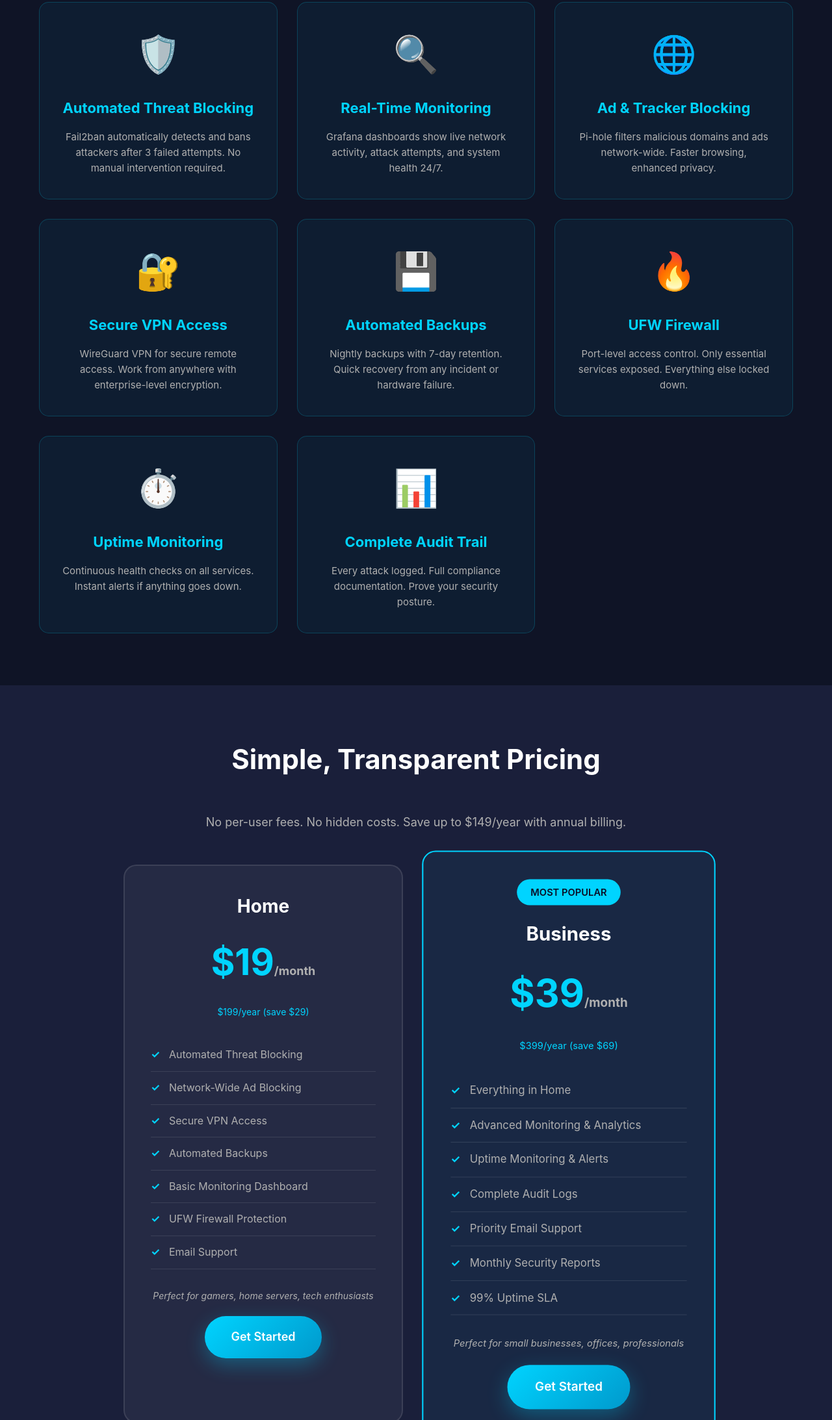
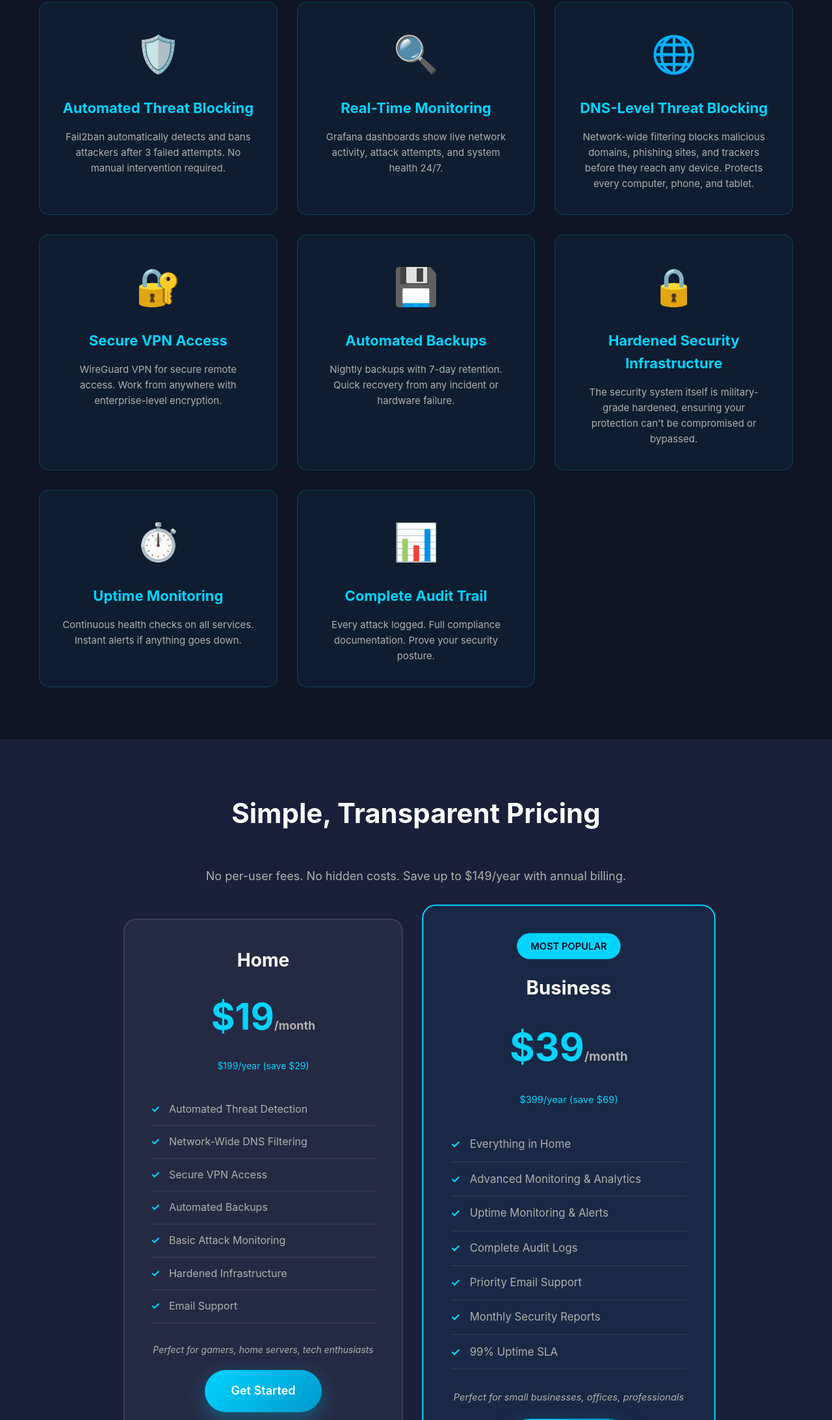
Before and after one commit to lddorse/elosec-landing, a plain HTML site: page index.html in a window 1280 px wide. Shown: the part 3057-5243 px from the top of the page at 65% size. Drawn offline with Linux system fonts and the light colour scheme.

Commit message:
Update index.html

```diff
--- a/index.html
+++ b/index.html
@@ -668,8 +668,8 @@
 
                 <div class="feature-card">
                     <div class="feature-icon">🌐</div>
-                    <h3>Ad & Tracker Blocking</h3>
-                    <p>Pi-hole filters malicious domains and ads network-wide. Faster browsing, enhanced privacy.</p>
+                    <h3>DNS-Level Threat Blocking</h3>
+                    <p>Network-wide filtering blocks malicious domains, phishing sites, and trackers before they reach any device. Protects every computer, phone, and tablet.</p>
                 </div>
 
                 <div class="feature-card">
@@ -685,9 +685,9 @@
                 </div>
 
                 <div class="feature-card">
-                    <div class="feature-icon">🔥</div>
-                    <h3>UFW Firewall</h3>
-                    <p>Port-level access control. Only essential services exposed. Everything else locked down.</p>
+                    <div class="feature-icon">🔒</div>
+                    <h3>Hardened Security Infrastructure</h3>
+                    <p>The security system itself is military-grade hardened, ensuring your protection can't be compromised or bypassed.</p>
                 </div>
 
                 <div class="feature-card">
@@ -718,12 +718,12 @@
                     <div class="price">$19<span class="price-period">/month</span></div>
                     <p style="color: #00d4ff; font-size: 14px; margin-top: 10px;">$199/year (save $29)</p>
                     <ul class="pricing-features">
-                        <li>Automated Threat Blocking</li>
-                        <li>Network-Wide Ad Blocking</li>
+                        <li>Automated Threat Detection</li>
+                        <li>Network-Wide DNS Filtering</li>
                         <li>Secure VPN Access</li>
                         <li>Automated Backups</li>
-                        <li>Basic Monitoring Dashboard</li>
-                        <li>UFW Firewall Protection</li>
+                        <li>Basic Attack Monitoring</li>
+                        <li>Hardened Infrastructure</li>
                         <li>Email Support</li>
                     </ul>
                     <p style="color: #b0b0b0; font-size: 14px; margin-top: 20px; font-style: italic;">Perfect for gamers, home servers, tech enthusiasts</p>
```
